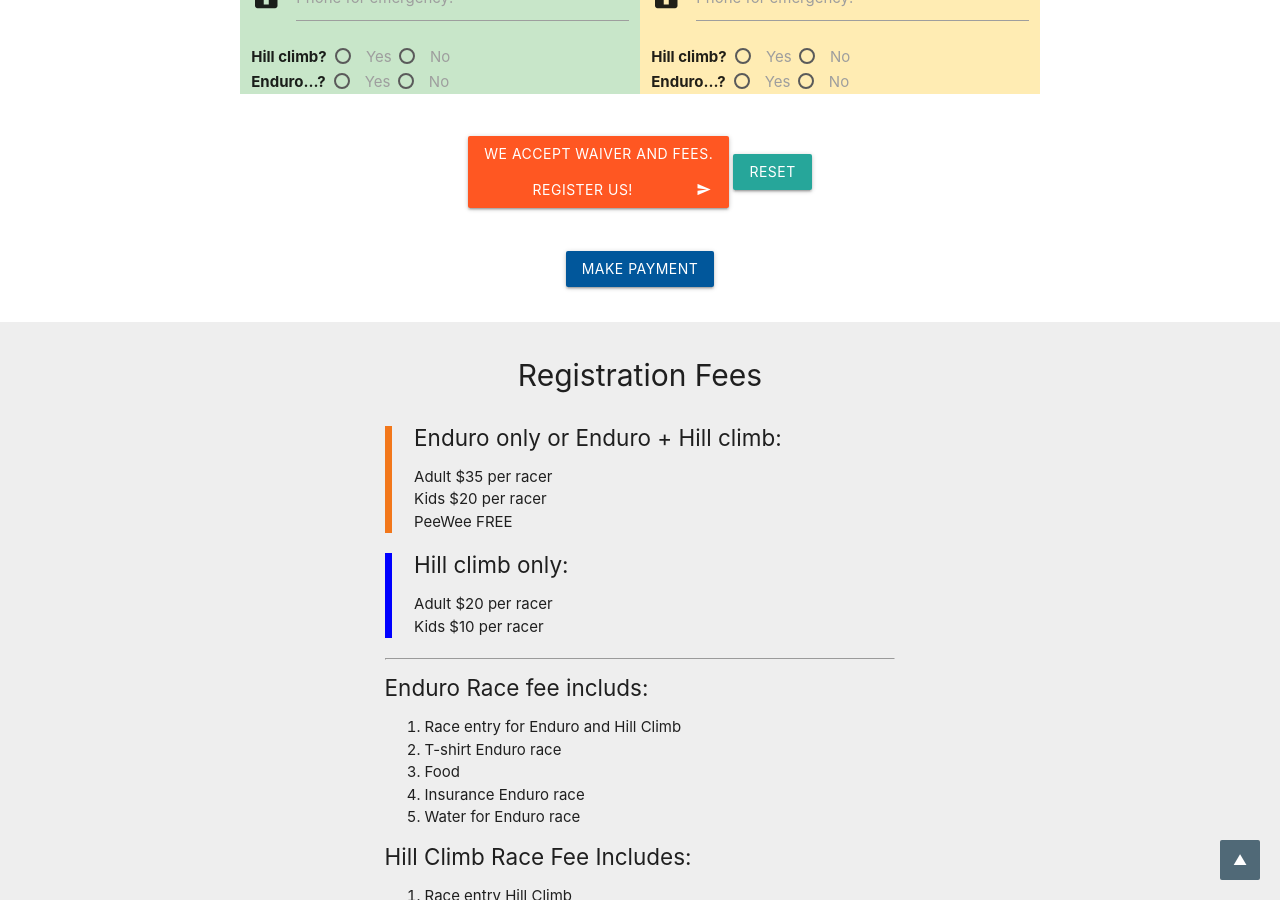
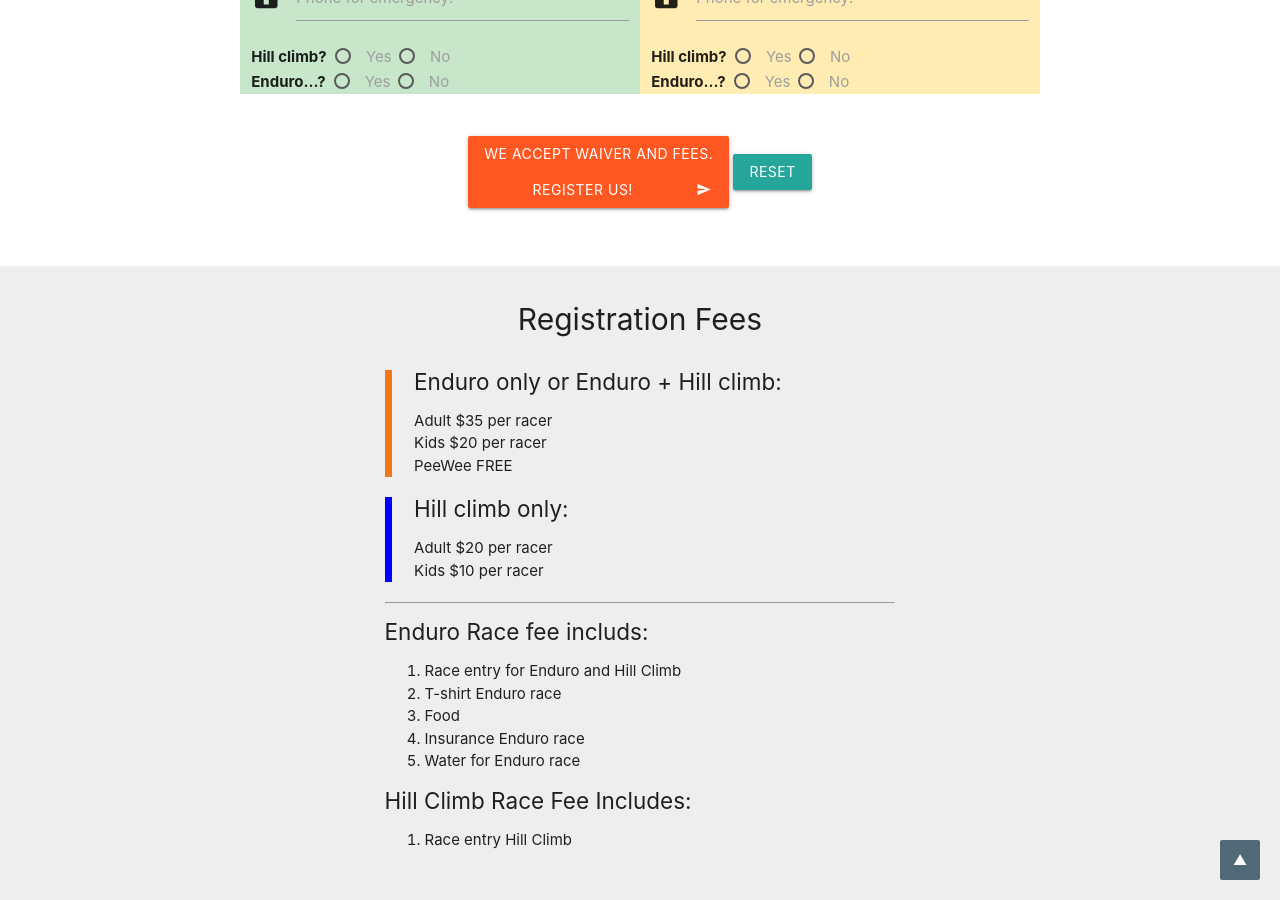
Before and after one commit to yong-lim/Enduro, a Jekyll site: the page built from index.md, in a window 1280 px wide and 900 px high, scrolled down 1270 px. Built offline with Jekyll 4.4.1, drawn with Linux system fonts in a browser that asks for light colours.

Commit message:
Remove the make payment button from the registration form

```diff
--- a/_includes/form.html
+++ b/_includes/form.html
@@ -72,8 +72,5 @@
     </form>
 
     <div id="form-success"> </div>
-    <div class="row center">
-        <a href="#pay" class="waves-effect waves-light btn light-blue darken-4">Make Payment</a>
-    </div>
   </div>
 </section>
```
